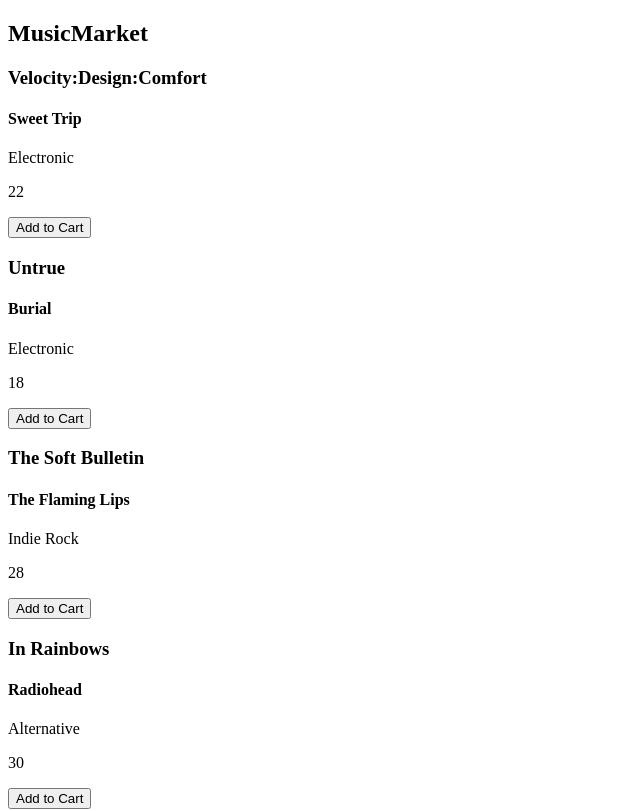
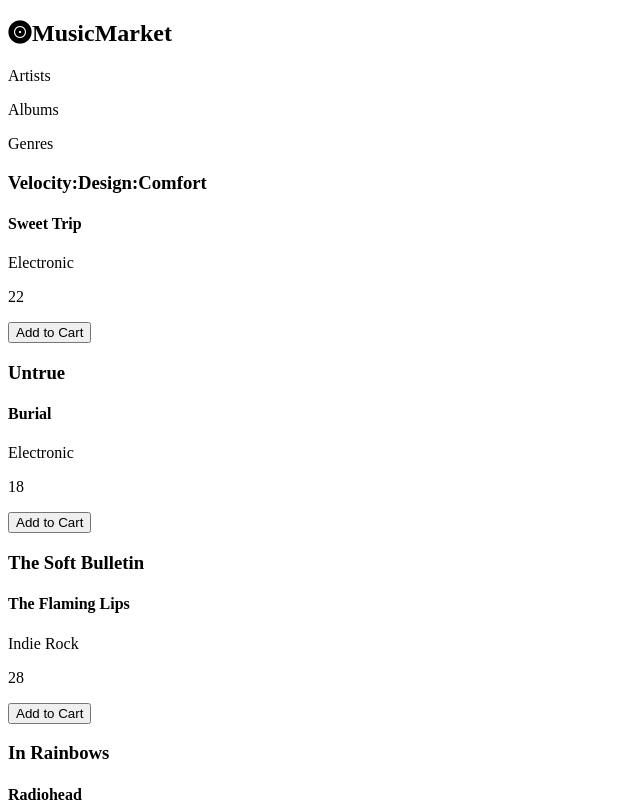
Before and after one commit to Bibraj96/MusicMarket, a React (Create React App) app: page / in a window 1280 px wide. Shown: the top 811 px of the page, without its empty margins (0-640 px from the left). Built offline with nearby package versions, Linux system fonts and the light colour scheme.

Commit message:
add different nav links and font awesome icon

```diff
--- a/src/components/Navbar.js
+++ b/src/components/Navbar.js
@@ -3,7 +3,10 @@
 const Navbar = () => {
   return (
     <nav className="navbar">
-      <h2>MusicMarket</h2>
+      <h1><i className="fas fa-record-vinyl"></i>MusicMarket</h1>
+      <p>Artists</p>
+      <p>Albums</p>
+      <p>Genres</p>
     </nav>
   )
 }
```
